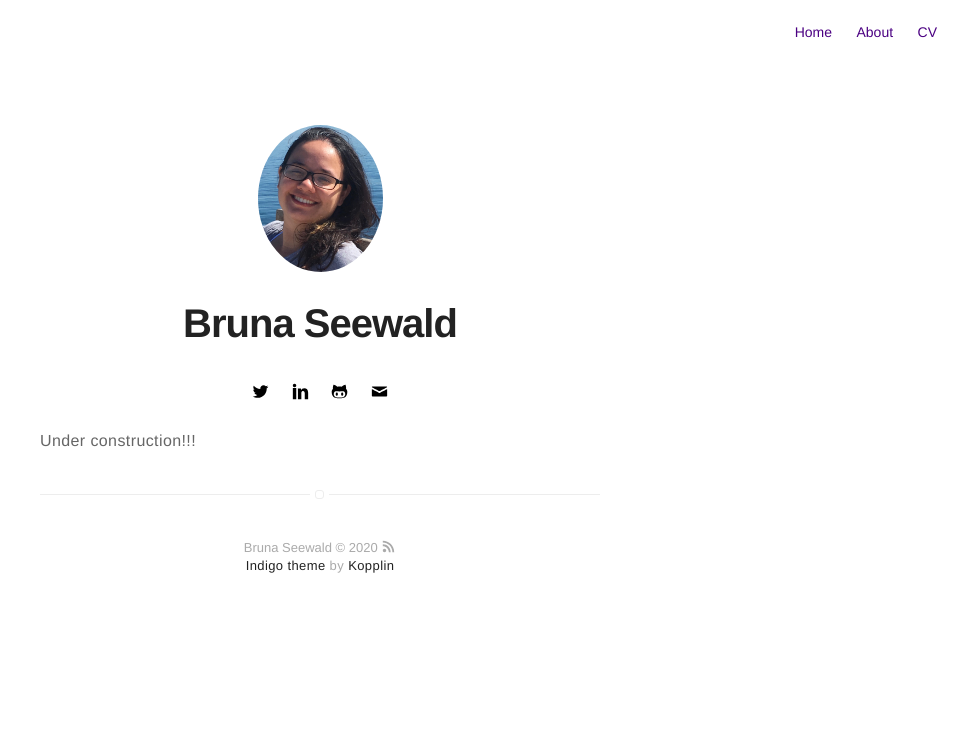
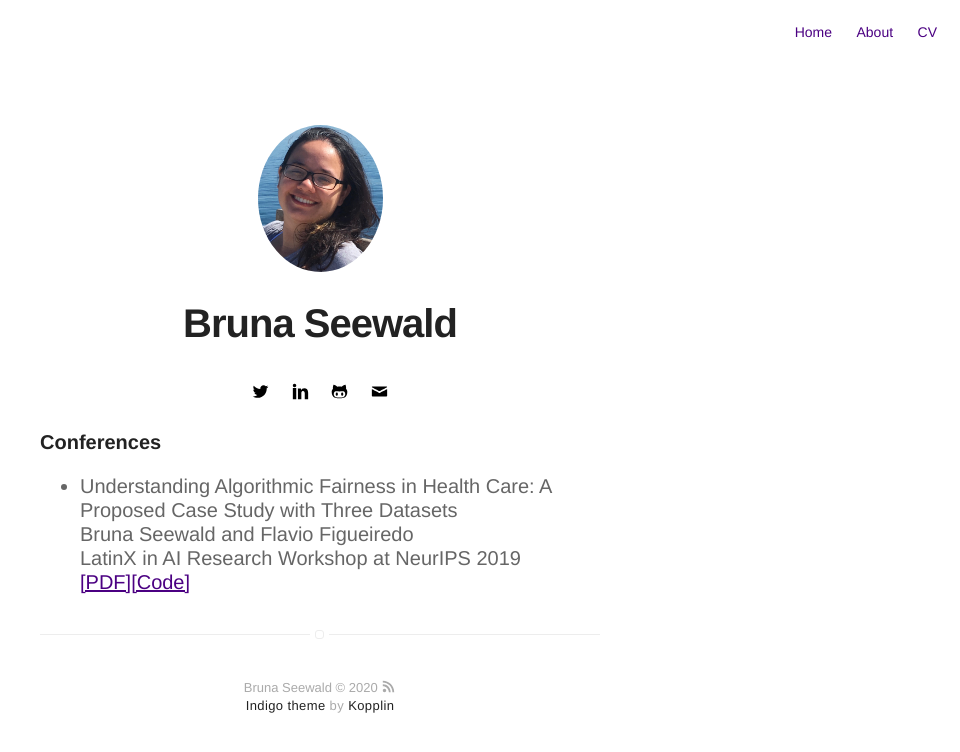
Before and after one commit to bseewald/bseewald.github.io, a Jekyll site: the page built from publications.html, in a window 1280 px wide. Shown: the top 752 px of the page, without its empty margins (320-1280 px from the left). Built offline with Jekyll 4.4.1, drawn with Linux system fonts in a browser that asks for light colours; emoji names are drawn with the system emoji font.

Commit message:
first publication

```diff
--- a/_config.yml
+++ b/_config.yml
@@ -53,12 +53,11 @@ github: bseewald
 email: bruna.seewald@dcc.ufmg.br
 
 authors:
-    johndoe:
+    brunaseewald:
         name: Bruna Seewald
-        bio: blabla
         external-image: false
         picture: assets/images/profile.jpg
-        twitter: bseewald
+        twitter: b_seewald
 
 # do you want a larger site? change the option below
 # options: [normal, large] | default: normal
--- a/publications.html
+++ b/publications.html
@@ -2,8 +2,17 @@
 layout: page
 title: Projects
 ---
-<p><b>Under construction!!!</b></p>
+<h3>Conferences</h3>
+
+<ul>
+    <li style="font-size:20px"><b>Understanding Algorithmic Fairness in Health Care: A Proposed Case Study with Three Datasets</b><br>
+        Bruna Seewald and Flavio Figueiredo<br>
+        LatinX in AI Research Workshop at NeurIPS 2019<br>
+        <a class="url" href="https://drive.google.com/file/d/1Rtcu3ELhHa5ZSlsCccRRQiCdKkjdaKwX/view?usp=sharing">[PDF]</a><a class="url" href="https://github.com/bseewald/fairness-in-health">[Code]</a>
+</ul>
+
 <!-- <section class="list">
+    <p><b>Conference</b></p>
     {% for post in site.posts %}
         {% if post.projects %}
             <div class="item {% if post.star %}star{% endif %}">
```
